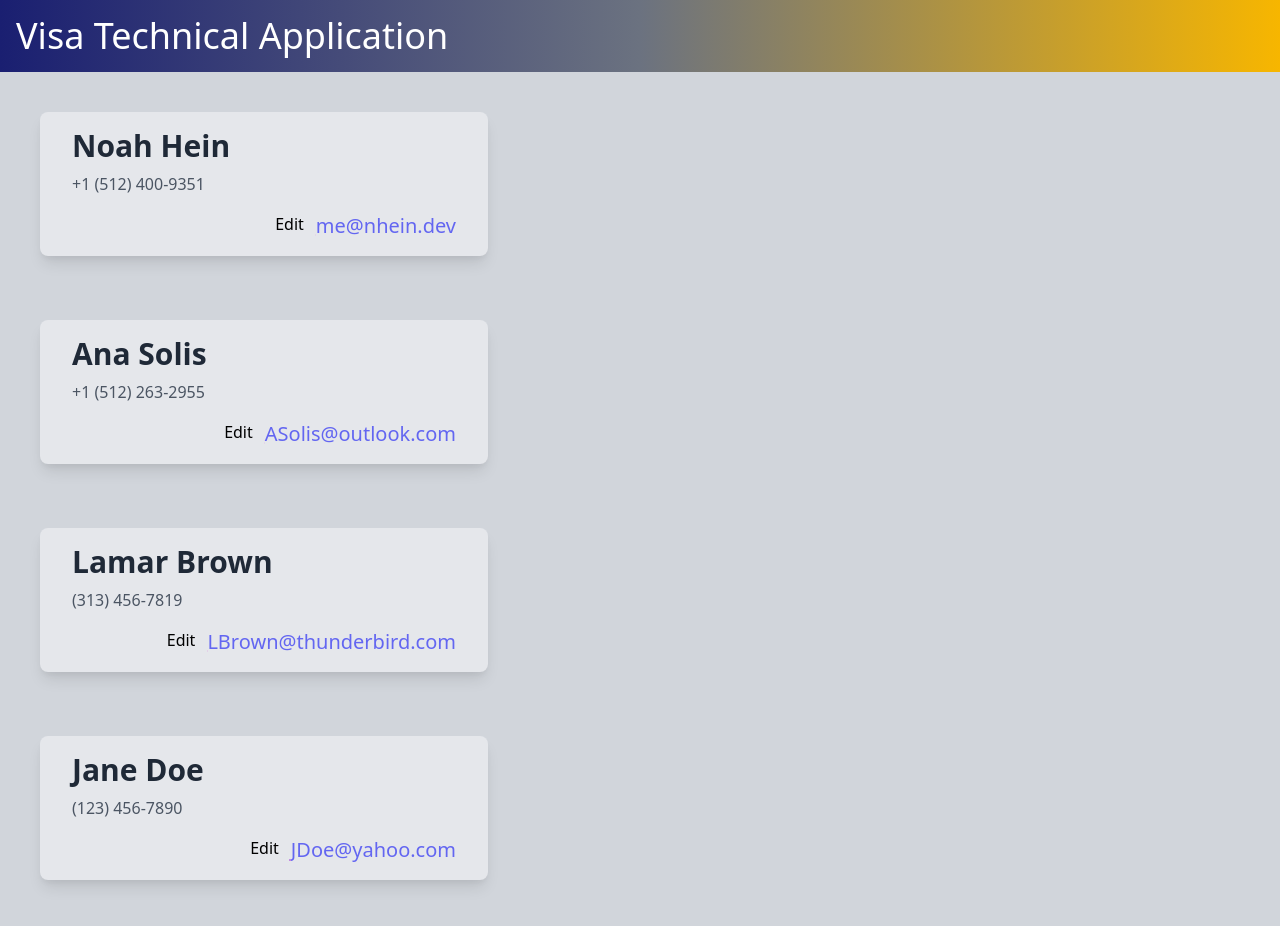
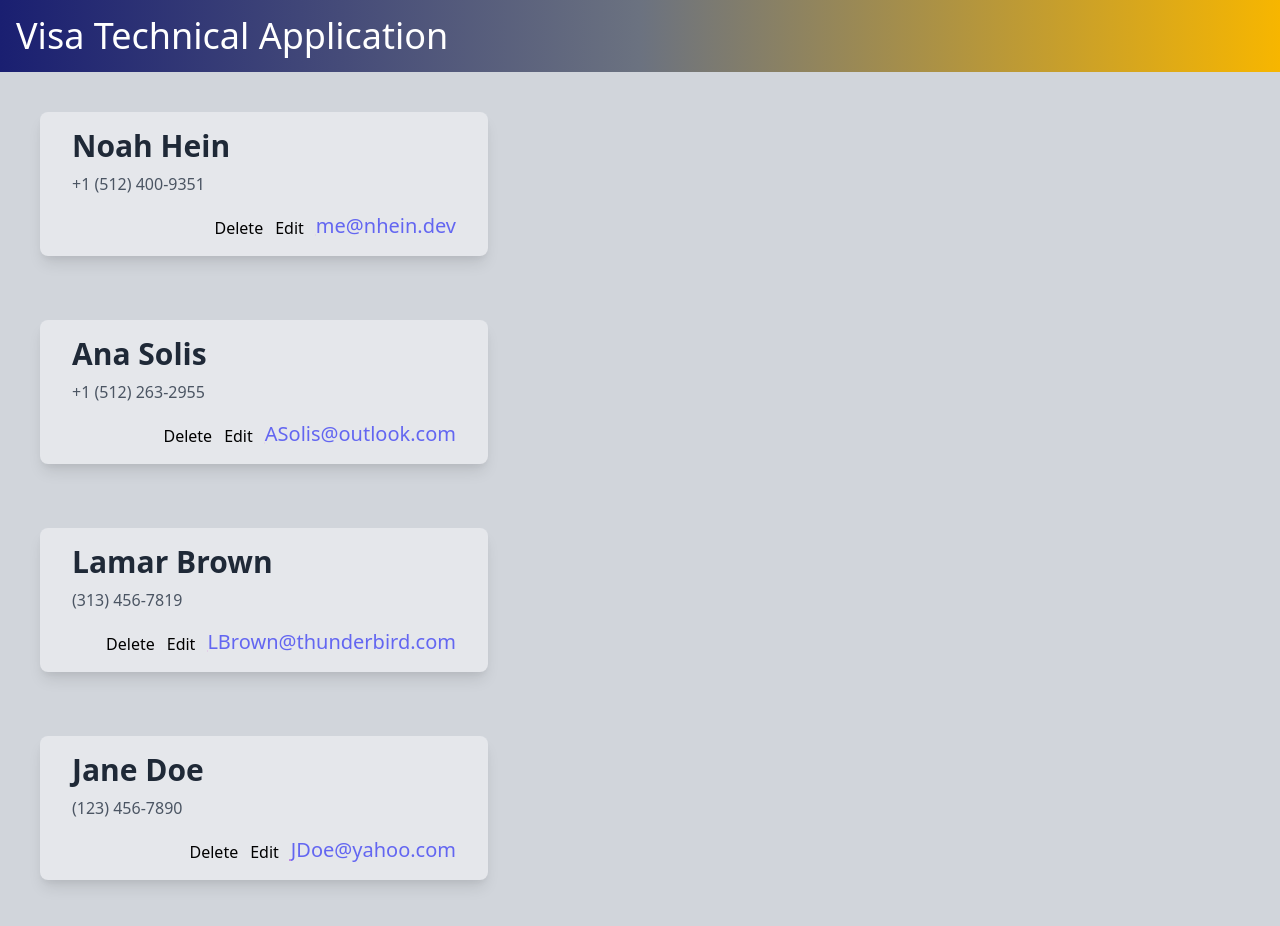
Before and after one commit to nheingit/visa-application, a React (Create React App) app: page / in a window 1280 px wide. Shown: the top 926 px of the page. Built offline with nearby package versions, Linux system fonts and the light colour scheme.

Commit message:
added delete functionality

```diff
--- a/src/App.js
+++ b/src/App.js
@@ -12,12 +12,12 @@ function App() {
   console.log("this is my contacts context", contacts)
   return (
       <Router>
-        <div className="bg-gray-300 pb-4">
+        <div className="bg-gray-300 min-h-screen pb-4">
         <div className="bg-gradient-to-r from-visa-blue via-gray-500 to-visa-gold p-4">
           <a href="/" className="text-4xl text-white">Visa Technical Application</a>
         </div>
           <Route path="/" exact render={(props) => <HomePage {...props} contacts={contacts}/> }/>
-          <Route path="/edit" render={(props) => <EditContact {...props} contacts={contacts}/>}/>
+          <Route path="/edit/:id" render={(props) => <EditContact {...props} contacts={contacts}/>}/>
         </div>
       </Router>
   );
--- a/src/components/ContactCard.tsx
+++ b/src/components/ContactCard.tsx
@@ -1,39 +1,79 @@
-import {useState} from "react";
-import { Contact, Props } from '../types/Types';
-import { formatPhoneNumber } from '../utilities/formatPhoneNumber';
-import {Link} from "react-router-dom"
+import { object } from "prop-types";
+import { useContext } from "react";
+import { Link } from "react-router-dom";
+
+import { ContactListContext } from "../context";
+import { Contact, Props } from "../types/Types";
+import { formatPhoneNumber } from "../utilities/formatPhoneNumber";
 
 //Displays information about the Contact
-const CardContents = (props:Props):JSX.Element =>  <div>{props.children}</div>
+const CardContents = (props: Props): JSX.Element => <div>{props.children}</div>;
 
 //Displays various interactive options available for the Contact
-const CardActions = (props:Props):JSX.Element => <div className="flex justify-end mt-4">{props.children}</div>
-
-
-
-
+const CardActions = (props: Props): JSX.Element => (
+  <div className="flex justify-end mt-4">{props.children}</div>
+);
 
 //Contact Card Border
-const Card = ((props:Props):JSX.Element =>{
-return(
+const Card = (props: Props): JSX.Element => {
+  return (
     <div className="max-w-md py-4 px-8 bg-gray-200 shadow-lg rounded-lg">
       {props.children}
     </div>
-)})
+  );
+};
+
+export const ContactCard = ({
+  firstName,
+  lastName,
+  phoneNumber,
+  email,
+  id,
+}: Contact) => {
+  const [contact, setContact] = useContext(ContactListContext)
+
+  const deleteCard = () => {
+
+    const confirmation = window.confirm("are you sure you want to delete?")
+
+     if(confirmation){
+    const arr:Contact[] = []
+    //This will Loop through contact and turn it from an object of objects to an array of objects
+    Object.keys(contact).forEach(key => Object.keys(key).forEach( object => arr.push(
+      //@ts-ignore
+      contact[key[object]]
+    )))
+    const contactListWithoutDeletedContact = arr.filter((item)=> item.id !== id)
+    //@ts-ignore
+    setContact(contactListWithoutDeletedContact)
+     }
+
+}
 
 
-
-export const ContactCard = ({firstName, lastName, phoneNumber, email, id}: Contact) =>
-
-
+  return (
     <Card>
       <CardContents>
-
-    <h2 className="text-gray-800 text-3xl font-semibold">{[firstName, " ", lastName]}</h2>
+        <h2 className="text-gray-800 text-3xl font-semibold">
+          {[firstName, " ", lastName]}
+        </h2>
         <p className="mt-2 text-gray-600">{formatPhoneNumber(phoneNumber)}</p>
       </CardContents>
       <CardActions>
-    <Link className="mr-3" to={`/edit/${id}`}>Edit</Link>
-    <a href={"mailto:"+email} className="text-xl font-medium text-indigo-500 z-20"><span data-content={email} aria-hidden='true'></span>{email}</a>
+        <Link onClick={deleteCard} className="mr-3 mt-1" to="#">
+          Delete
+        </Link>
+        <Link className="mr-3 mt-1" to={`/edit/${id}`}>
+          Edit
+        </Link>
+        <a
+          href={"mailto:" + email}
+          className="text-xl font-medium text-indigo-500 z-20"
+        >
+          <span data-content={email} aria-hidden="true"></span>
+          {email}
+        </a>
       </CardActions>
     </Card>
+  );
+};
--- a/src/components/ContactCards.tsx
+++ b/src/components/ContactCards.tsx
@@ -6,7 +6,7 @@ export const ContactCards = ({ contacts }:{contacts:Contact[]}) => {
   return (
     <div className="m-2">
       {contacts.map((contact: Contact) => (
-        <div className="p-8">
+        <div key={contact.id} className="p-8">
           <ContactCard
             id={contact.id}
             firstName={contact.firstName}
--- a/src/context.tsx
+++ b/src/context.tsx
@@ -7,14 +7,13 @@ import { Props } from './types/Types'
 export const ContactListContext = createContext(Contacts)
 
 export const ContactListProvider = ((props: Props) => {
-    const [contacts, setContacts] = useState(Contacts)
-
-    React.useEffect(()=> {
-        const data = localStorage.getItem('contact-list');
+    const [contacts, setContacts] = useState(()=>{
+        const data = localStorage.getItem("contact-list")
         if(data){
-            setContacts(JSON.parse(data))
+            return JSON.parse(data)
         }
-    }, []);
+        return Contacts
+    })
 
     React.useEffect(()=>{
         localStorage.setItem("contact-list", JSON.stringify(contacts))
--- a/src/pages/editContact.tsx
+++ b/src/pages/editContact.tsx
@@ -1,31 +1,32 @@
 import React, { useState, useContext } from "react";
-import { useHistory } from "react-router";
+import { useHistory, useParams } from "react-router";
 import { ContactListContext } from "../context";
 import { ContactCard } from "../components/ContactCard";
 import { v4 as uuid } from "uuid";
 
 import { useLocation } from "react-router";
 import { Contact } from "../types/Types";
+import { Router } from "react-router-dom";
+
 
 export const EditContact = ({ contacts }: { contacts: Contact[] }) => {
-
+const { id }:{id:string} = useParams();
+console.log(id)
   const [contact, setContact] = useContext(ContactListContext)
-  const location = useLocation();
   const history = useHistory();
-  // the 6 will take care of  the /edit/ portion of the pathname leaving me with the contact id that we clicked on.
-  const cardId = location.pathname.substring(6);
-  const editedCard = contacts.find((contact) => contact.id == cardId);
+  const editedCard = contacts.find((contact) => contact.id == id);
 
   const [firstName, setFirstName] = useState("firstName");
   const [email, setEmail] = useState("email@email.com");
   const [phoneNumber, setPhoneNumber] = useState(1234567891);
   const [lastName, setLastName] = useState("lastName");
-  const [id, setId] = useState(uuid());
+  //@ts-ignore
+
 
 
   const HandleSubmit = (e: React.FormEvent) => {
       e.preventDefault();
-    const newArray = contacts.filter((contact) => contact.id !== cardId)
+    const newArray = contacts.filter((contact) => contact.id !== id)
     const newContact:Contact = {
         id: editedCard!.id,
         firstName: firstName,
--- a/src/utilities/add.ts
+++ /dev/null
@@ -1,15 +0,0 @@
-import React, {useContext} from 'react';
-
-import { Contact } from '../types/Types';
-import {ContactListContext} from "../context"
-
-
-export const AddCard = (context:any) =>{
-
-    console.log("Here is contacts passed from useContext: ", context);
-    let newContact = {context}
-
-    console.log("this is the variable that we passed contacts into: ", context)
-
-
-}
--- a/src/utilities/edit.ts
+++ /dev/null
@@ -1 +0,0 @@
-export const editCard = () => console.log("remove");
--- a/src/utilities/remove.ts
+++ /dev/null
@@ -1 +0,0 @@
-export const removeCard = () => console.log("remove")
```
Lines whose indentation alone changed are shown as unchanged.
